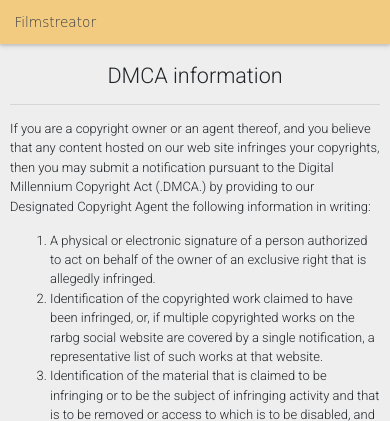
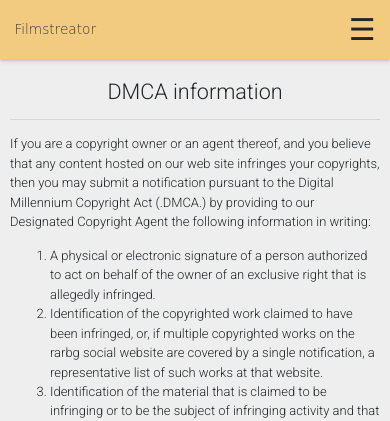
Before and after one commit to koyadovic/filmstreator, a Django app: template web/templates/web/dmca.html in a window 390 px wide. Shown: the top 421 px of the page. Run offline with Django 3.2, Linux system fonts and the light colour scheme; the template is opened without the code that fills it, so the values that code supplies are empty; parts of the project's set-up code (start-up, migrations or seed data) failed here and were passed over; some libraries are stand-ins or nearby versions; some web fonts are replaced.

Commit message:
sidemenu

```diff
--- a/web/static/web/css/styles.18.css
+++ b/web/static/web/css/styles.18.css
@@ -733,6 +733,7 @@ td {
 nav.sidebar {
     position: fixed;
     width: 20em;
+    /*width: 0;*/
     height: 100vh;
     padding: 20px 0px 110px 0px;
     background: #40464b;
@@ -740,6 +741,7 @@ nav.sidebar {
     margin-top: 62px;
     overflow-y: auto;
     z-index: 1000;
+    transition: 0.3s;
 }
 
 nav.sidebar form {
@@ -798,6 +800,15 @@ div.audiovisual-item-container:hover {
     display: none;
     word-break: break-all;
 }
+
+
+/* Hidden sidebar */
+.hidden-sidebar-hamburger {
+    display: none;
+}
+
+
+
 /* Narrow screens like mobile phones */
 @media (max-width: 815px) {
     * {
@@ -809,6 +820,9 @@ div.audiovisual-item-container:hover {
 }
 
 @media (max-width: 750px) {
+    .hidden-sidebar-hamburger {
+        display: inherit;
+    }
     .download-element-container {
         padding: 5px;
     }
@@ -843,8 +857,11 @@ div.audiovisual-item-container:hover {
     }
     nav.sidebar {
         display: block;
-        position: static;
-        width:100%;
+        position: fixed;
+        width: 0;
+        top: 0;
+        left: 0;
+        bottom: 0;
         height: auto;
         box-shadow: none;
         margin-top: 0px;
--- a/web/templates/web/base_with_menu_and_footer.html
+++ b/web/templates/web/base_with_menu_and_footer.html
@@ -6,6 +6,7 @@
 
 <nav class="notbody navbar top-navbar top-nav">
     <a class="text_with_2px_border navbar-brand" href="/">Filmstreator</a>
+    <span class="hidden-sidebar-hamburger" style="font-size:30px;cursor:pointer" onclick="toggleNav()">&#9776;</span>
 </nav>
 
 {% if is_landing %}
@@ -28,6 +29,12 @@
 
 
 {% block body_extra_js %}
+<script>
+function toggleNav() {
+    var currentW = $('nav.sidebar').width();
+    if (currentW == 0) $('nav.sidebar').width('20em'); else $('nav.sidebar').width('0');
+}
+</script>
 <script>
 $(document).ready(function () {
     $('#search-tooltip').tooltip();
```
